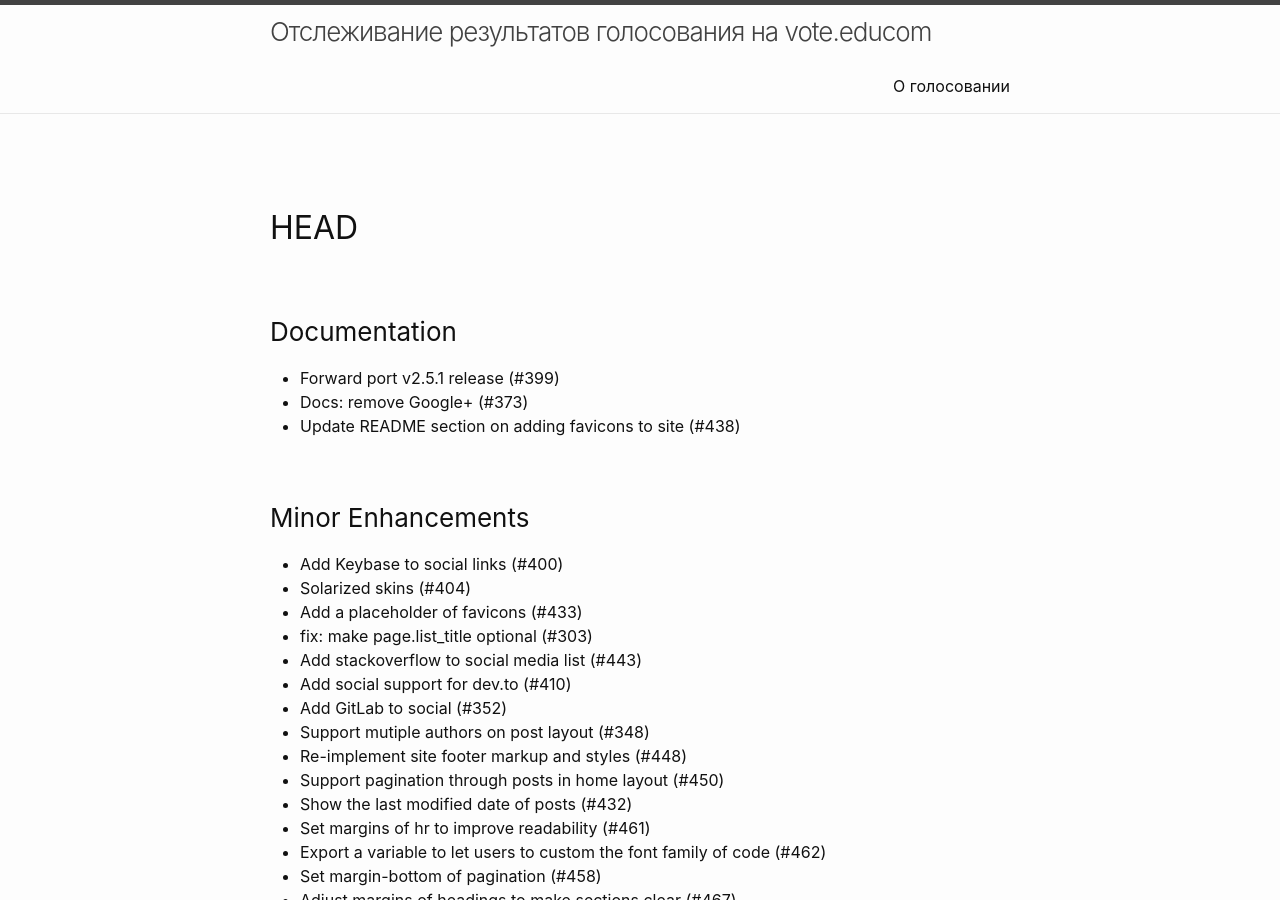
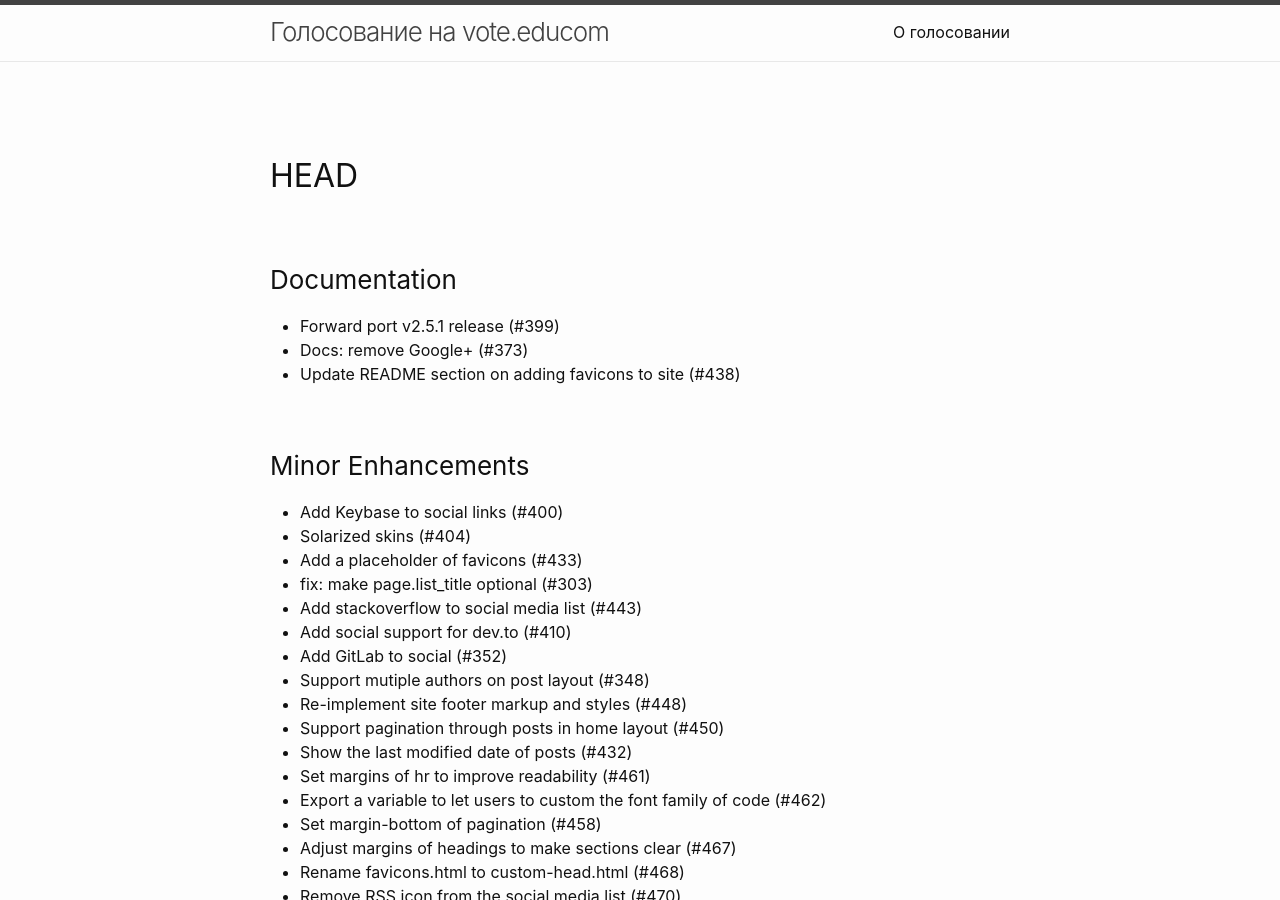
Before and after one commit to idrigo/vote_watch, a Jekyll site: the page built from History.markdown, in a window 1280 px wide and 900 px high. Built offline with Jekyll 4.4.1, drawn with Linux system fonts in a browser that asks for light colours; our own code applies the rules of GitHub Pages for plain Markdown files.

Commit message:
Update _config.yml

```diff
--- a/_config.yml
+++ b/_config.yml
@@ -1,4 +1,4 @@
-title: Отслеживание результатов голосования на vote.educom
+title: Голосование на vote.educom
 #author:
 #  name: GitHub User
 #  email: your-email@domain.com
```
